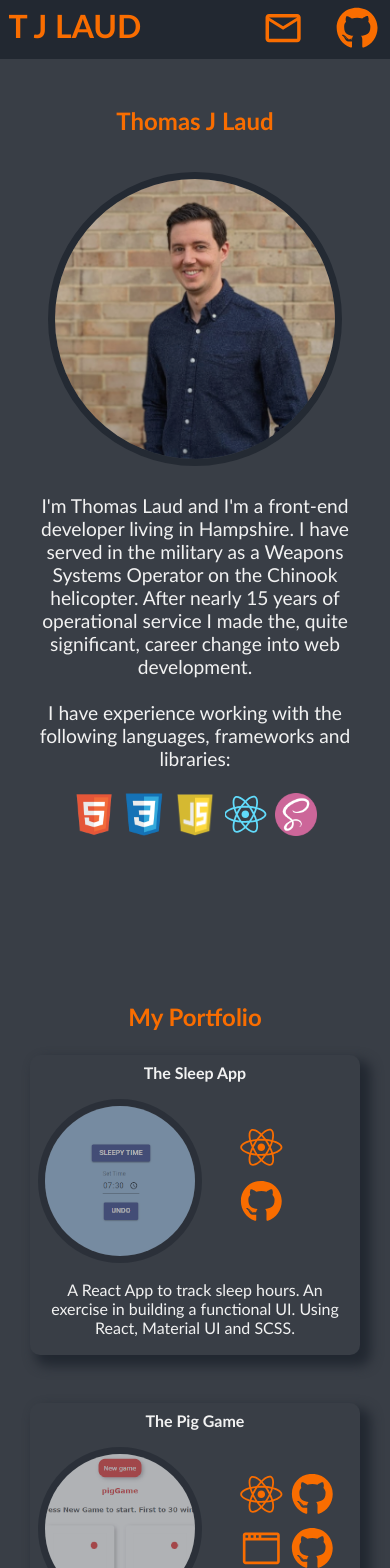
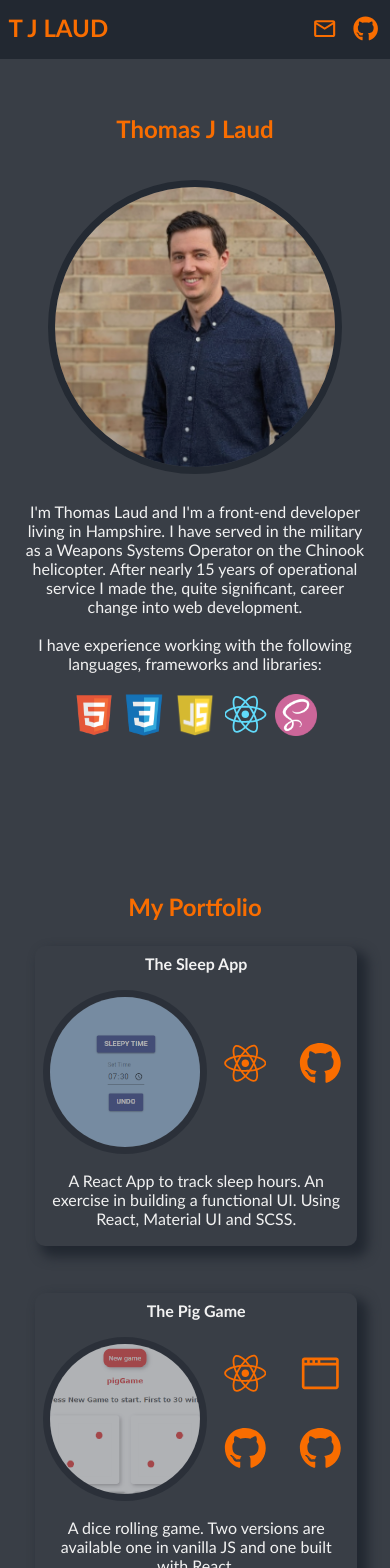
Before and after one commit to tjlaud/React-portfolio, a React (Create React App) app: page / in a window 390 px wide. Shown: the top 1568 px of the page. Built offline with nearby package versions, Linux system fonts and the light colour scheme.

Commit message:
Lots of media updates

```diff
--- a/src/App.css
+++ b/src/App.css
@@ -2,14 +2,12 @@
   margin-top: 0;
   font-family: Calibri, sans-serif;
 }
-
 html {
   --background-dark: #222831;
   --background-lighter: #393e46;
   --colour-bright: #f96d00;
   --colour-light: #f2f2f2;
 }
-
 body {
   color: var(--colour-bright);
   background-color: var(--background-lighter);
@@ -23,47 +21,9 @@ body {
 }
 .body-container > div {
   padding: 30px;
-  min-height: 50vh;
-  max-height: 70vh;
-  margin-top: 15vh;
+  min-height: 70vh;
+  max-height: 85vh;
   justify-items: center;
-}
-/* ---------Media---------- */
-/* Narrow */
-@media (max-width: 1620px) {
-  .body-container {
-    flex-direction: column;
-    align-items: center;
-    width: 100%;
-  }
-  .bio-container > p {
-    max-width: 700px;
-  }
-  .projects-container {
-    max-width: 1300px;
-  }
-}
-/* Full screen */
-@media (min-width: 1620px) {
-  .body-container > div {
-    margin-right: 15px;
-    margin-left: 15px;
-  }
-}
-/* Mobile */
-@media (max-width: 900px) {
-  .projects-container {
-    margin-top: -2vh;
-  }
-  /* Contains the project links */
-  .project-embedded-div > div {
-    height: 100px;
-  }
-}
-@media (max-width: 675px) or (max-height: 675px) {
-  .projects-container > h2 {
-    margin-top: 10vh;
-  }
 }
 
 /* ------ Header ----- */
@@ -89,7 +49,6 @@ body {
   padding-top: 2vh;
   margin-right: 3%;
 }
-
 .header-icon {
   color: var(--colour-bright);
   padding-left: 2em;
@@ -148,13 +107,13 @@ body {
 }
 /* Contains the project links */
 .project-embedded-div > div {
-  margin-left: 4vh;
-  margin-top: 2.7vh;
-  display: flex;
-  flex-direction: column;
-  flex-wrap: wrap;
-  align-content: center;
   height: 150px;
+  width: 150px;
+  display: grid;
+  grid-template-columns: 1fr 1fr;
+  grid-template-rows: 1fr, 1fr;
+  align-items: center;
+  justify-items: center;
 }
 /* Description of project */
 .projects-container > div > p {
@@ -175,9 +134,7 @@ body {
   flex-basis: 40%;
   text-align: center;
 }
-.bio-container > h2 {
-  margin-top: -6vh;
-}
+
 .bio-container > p {
   color: var(--colour-light);
   font-size: 1.2em;
@@ -203,8 +160,56 @@ aside > img,
   padding: 0.5vh;
   height: 5vh;
   width: 5vh;
-  /* margin-bottom: 2vh; */
 }
 .bio-logo {
   color: #61dbfb;
 }
+
+/* ---------Media---------- */
+/* Narrow */
+@media (max-width: 1620px) {
+  .body-container {
+    display: inline-flex;
+    flex-direction: column;
+  }
+  .bio-container {
+    height: 100vh;
+    margin-top: 10vh;
+  }
+  .bio-container > p {
+    max-width: 700px;
+  }
+  .projects-container {
+    max-width: 1300px;
+  }
+}
+/* Narrow Mobile  */
+@media (max-width: 500px) or (max-height: 500px) {
+  .body-container {
+    display: inline-flex;
+    flex-direction: column;
+  }
+  .body-container > div {
+    min-height: 80vh;
+  }
+  .bio-container > p {
+    font-size: 1em;
+  }
+  .header-bar > h1 {
+    font-size: 1.5em;
+  }
+  .header-icon {
+    color: var(--colour-bright);
+    padding-left: 1em;
+    height: 3vh;
+    width: 3vh;
+  }
+}
+/* Full screen */
+@media (min-width: 1620px) {
+  .body-container > div {
+    margin-right: 15px;
+    margin-left: 15px;
+    margin-top: 10vh;
+  }
+}
--- a/src/components/Projects.js
+++ b/src/components/Projects.js
@@ -11,9 +11,8 @@ import { GoBrowser } from "react-icons/go";
 
 function Projects() {
   return (
-    <div>
     <div className="projects-container">
-        <h2 className="project-h2">My Portfolio</h2>
+      <h2>My Portfolio</h2>
       <div>
         <h4>The Sleep App</h4>
         <div className="project-embedded-div">
@@ -38,8 +37,8 @@ function Projects() {
           </div>
         </div>
         <p>
-            A React App to track sleep hours. An exercise in building a
-            functional UI. Using React, Material UI and SCSS.
+          A React App to track sleep hours. An exercise in building a functional
+          UI. Using React, Material UI and SCSS.
         </p>
       </div>
 
@@ -83,8 +82,8 @@ function Projects() {
           </div>
         </div>
         <p>
-            A dice rolling game. Two versions are available one in vanilla JS
-            and one built with React.
+          A dice rolling game. Two versions are available one in vanilla JS and
+          one built with React.
         </p>
       </div>
 
@@ -211,7 +210,6 @@ function Projects() {
         </p>
       </div>
     </div>
-    </div>
   );
 }
 export default Projects;
```
Lines whose indentation alone changed are shown as unchanged.
